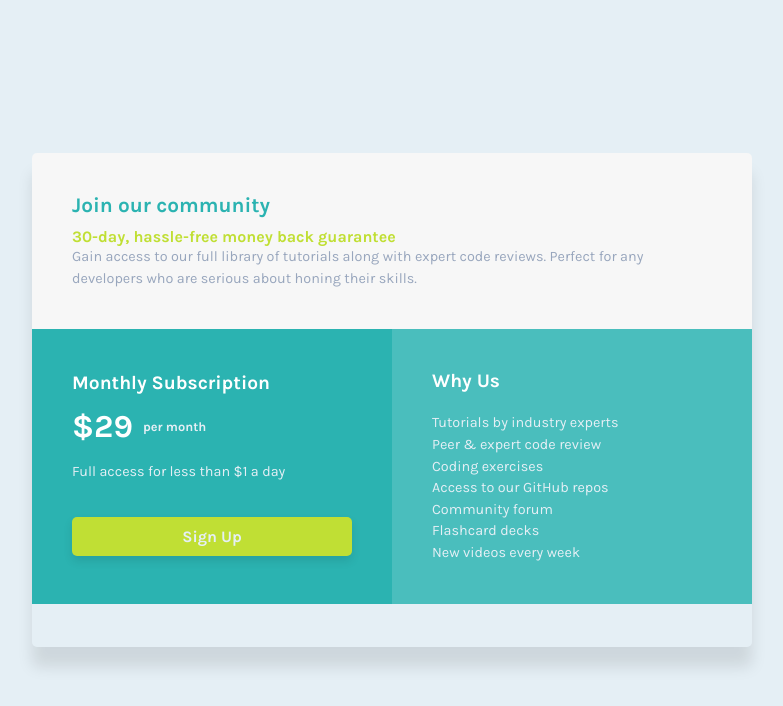
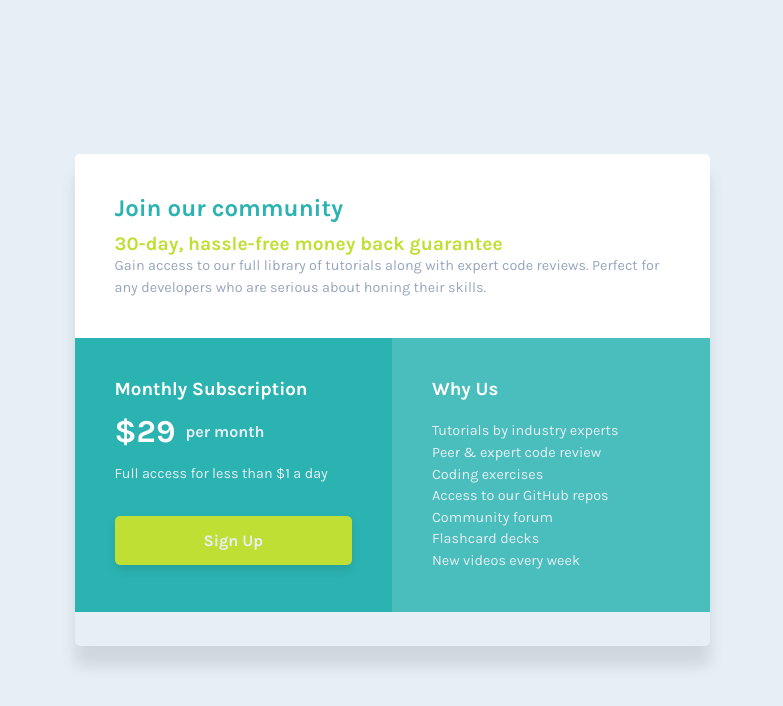
Before and after one commit to 0xabdulkhaliq/single-price-grid-component, a plain HTML site: page index.html in a window 1280 px wide. Shown: the whole page, without its empty margins (248-1031 px from the left). Drawn offline with Linux system fonts and the light colour scheme.

Commit message:
feat: improve ui

```diff
--- a/assets/styles.css
+++ b/assets/styles.css
@@ -58,6 +58,18 @@ main {
     box-shadow: 0 20px 15px rgba(0,0,0,.1);
 }
 
+.main__heading--sr-only {
+    position: absolute;
+    width: 1px;
+    height: 1px;
+    padding: 0;
+    margin: -1px;
+    overflow: hidden;
+    clip: rect(0, 0, 0, 0);
+    white-space: nowrap;
+    border-width: 0;
+}
+
 section {
     display: grid;
     align-content: space-around;
@@ -65,26 +77,25 @@ section {
 }
 
 .main__first-section {
-    background: #f7f7f7;
+    background: #fff;
     color: var(--grayish-blue);
 }
 
 [class*='heading'] {
     color: #ffffff;
-    font-size: 1.2em;
     font-family: 'Karla Bold';
     margin-bottom: 5px;
 }
 
 .main__first-heading{
     color: var(--cyan);
-    font-size: 1.3em;
     margin-bottom: 10px;
+    font-weight: normal;
 }
 
 .main__highlighted {
     color: var(--bright-yellow);
-    font-size: 1em;
+    font-size: 1.2rem;
     font-family: 'Karla Bold';
 }
 
@@ -102,21 +113,20 @@ section {
     display: flex;
     align-items: center;
     gap: 10px;
-    font-weight: 500;
     color: #ffffff;
     font-family: 'Karla Bold';
 }
 
 .main__subscription-duration {
-    font-size: .4em;
-    font-weight: 300;
+    font-size: .5em;
+    font-weight: 200;
     color: var(--light-grey);
 }
 
 .main__sign-up-button {
     width: 100%;
     background: var(--bright-yellow);
-    padding: 10px;
+    padding: 15px;
     border-radius: 5px;
     text-align: center;
     box-shadow: 0 5px 10px rgba(0,0,0,.1);
@@ -142,7 +152,7 @@ section {
 }
 
 .main__description {
-    font-size: .9em;
+    font-size: .9rem;
     line-height: 1.5em;
 }
 
@@ -170,6 +180,6 @@ section {
 @media (min-width: 56.25em){    /* For Desktops */
 
     main {
-        width: 45em;
+        width: 39.6875rem;
     }
 }
--- a/index.html
+++ b/index.html
@@ -9,8 +9,9 @@
 </head>
 <body>
   <main>
+    <h1 class="main__heading--sr-only">Single Price Grid Component</h1>
     <section class="main__first-section">
-      <h1 class="main__first-heading">Join our community</h1>
+      <h2 class="main__first-heading">Join our community</h2>
       <p class="main__highlighted">30-day, hassle-free money back guarantee</p>
       <p class="main__description">
         Gain access to our full library of tutorials along with expert code reviews.
@@ -18,16 +19,16 @@
       </p>
     </section>
     <section class="main__second-section">
-      <h2 class="main__second-heading">Monthly Subscription</h2>
-      <h3 class="main__subscription-price">
+      <h3 class="main__second-heading">Monthly Subscription</h3>
+      <span class="main__subscription-price">
         &dollar;29
         <span class="main__subscription-duration">per month</span>
-      </h3>
+      </span>
       <p class="main__description">Full access for less than &dollar;1 a day</p>
       <div role="button" class="main__sign-up-button">Sign Up</div>
     </section>
     <section class="main__third-section">
-      <h2 class="main__third-heading">Why Us</h2>
+      <h3 class="main__third-heading">Why Us</h3>
       <p class="main__description">Tutorials by industry experts</p>
       <p class="main__description">Peer &amp; expert code review</p>
       <p class="main__description">Coding exercises</p>
```
